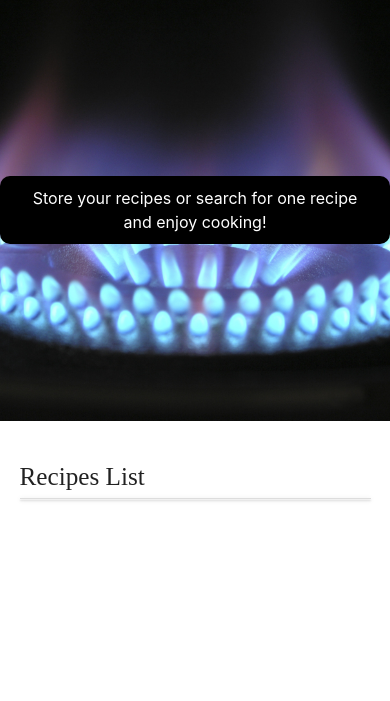
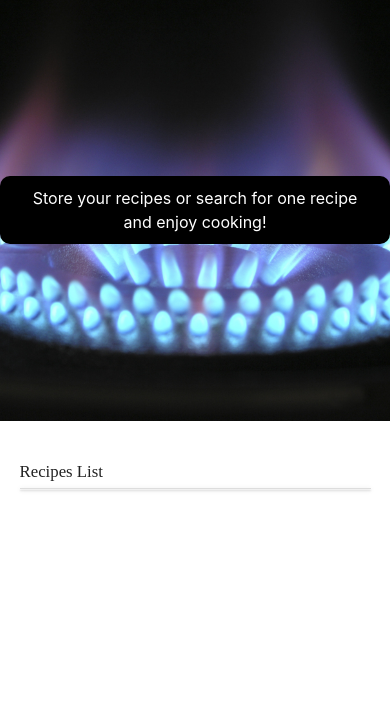
Before and after one commit to Tariqalrehily/whatocook, a Flask app: page / in a window 390 px wide. Shown: the part 57-758 px from the top of the page. Run offline with Flask 2, Linux system fonts and the light colour scheme; data that the repository does not hold is empty; some libraries are stand-ins or nearby versions.

Commit message:
Readding the style for media queries

```diff
--- a/static/css/style.css
+++ b/static/css/style.css
@@ -61,7 +61,7 @@ body {
     margin-bottom: 0.5rem;
     font-weight: 500;
     font-family: 'Times New Roman', Times, serif;
-    font-size: 1.8rem;
+    font-size: 1.2rem;
 }
 
 .recipe_header {
@@ -86,4 +86,7 @@ footer{
     max-width: 1100px;
     margin: auto;
   }
+  .list_title{
+    font-size: 1.8rem;
+    }
 }
```
